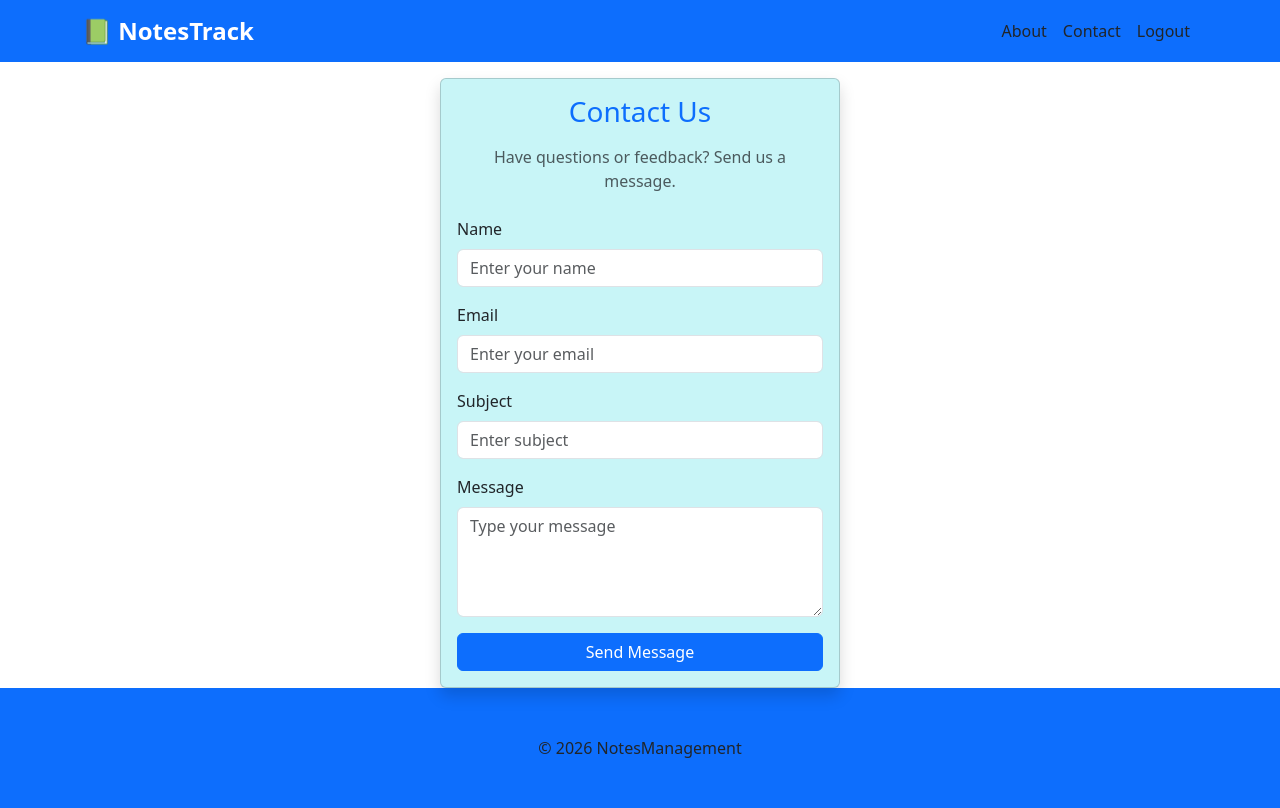
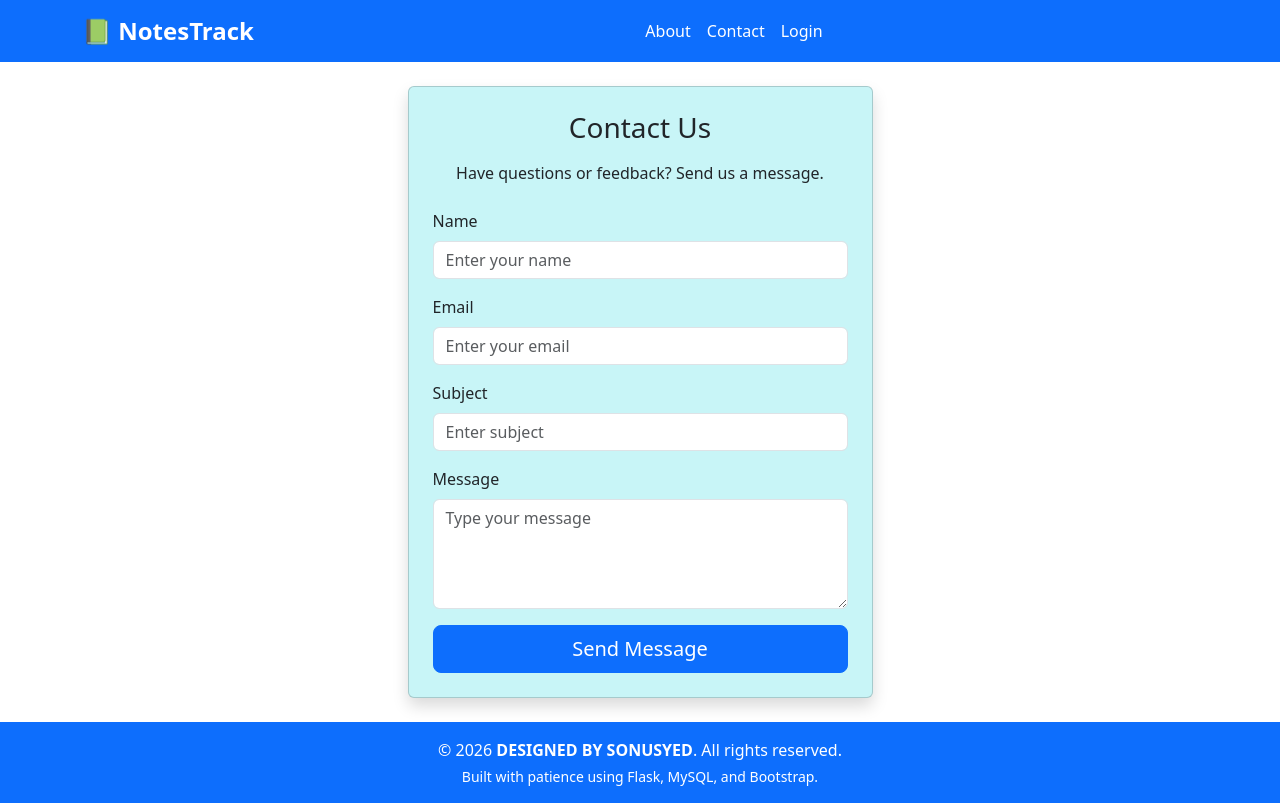
Before and after one commit to syedsonu1412-gif/NotesManagementapp, a Flask app: page /contact in a window 1280 px wide. Run offline with Flask 3, Linux system fonts and the light colour scheme.

Commit message:
Update contact page title and layout

```diff
--- a/templates/contact.html
+++ b/templates/contact.html
@@ -3,48 +3,74 @@
 
 <head>
     <meta charset="UTF-8">
-    <title>Contact | NotesManagement</title>
+    <title>Contact | NotesTrack</title>
+    <meta name="viewport" content="width=device-width, initial-scale=1">
     <link href="https://cdn.jsdelivr.net/npm/bootstrap@5.3.2/dist/css/bootstrap.min.css" rel="stylesheet">
+
+    <style>
+        /* Center navbar links in collapsed menu */
+        .navbar-collapse {
+            text-align: center;
+        }
+
+        .navbar-nav {
+            flex-direction: column; /* stack vertically on mobile */
+        }
+
+        @media(min-width: 992px) {
+            .navbar-nav {
+                flex-direction: row; /* horizontal on desktop */
+                text-align: left;
+            }
+        }
+    </style>
 </head>
 
-<body>
+<body class="d-flex flex-column min-vh-100">
 
     <!-- Navbar -->
     <nav class="navbar navbar-expand-lg navbar-dark bg-primary">
         <div class="container">
-            <a class="navbar-brand fw-bold fs-4" href="{{ url_for('viewall') }}">
-                📗 NotesTrack
-            </a>
+            <a class="navbar-brand fw-bold fs-4" href="{{ url_for('viewall') }}">📗 NotesTrack</a>
 
-            <div class="navbar-nav">
-                <a class="nav-link text-dark" href="{{ url_for('about') }}">About</a>
-                <a class="nav-link text-dark" href="{{ url_for('contact') }}">Contact</a>
-                <a class="nav-link text-dark" href="{{ url_for('logout') }}">Logout</a>
+            <button class="navbar-toggler" type="button" data-bs-toggle="collapse" data-bs-target="#navbarNav"
+                aria-controls="navbarNav" aria-expanded="false" aria-label="Toggle navigation">
+                <span class="navbar-toggler-icon"></span>
+            </button>
+
+            <div class="collapse navbar-collapse" id="navbarNav">
+                <ul class="navbar-nav mx-auto text-center">
+                    <li class="nav-item"><a class="nav-link text-white" href="{{ url_for('about') }}">About</a></li>
+                    <li class="nav-item"><a class="nav-link active text-white" href="{{ url_for('contact') }}">Contact</a></li>
+                    {% if session.get('username') %}
+                    <li class="nav-item"><a class="nav-link text-white" href="{{ url_for('logout') }}">Logout</a></li>
+                    {% else %}
+                    <li class="nav-item"><a class="nav-link text-white" href="{{ url_for('login') }}">Login</a></li>
+                    {% endif %}
+                </ul>
             </div>
         </div>
     </nav>
 
     <!-- Contact Section -->
-    <div class="row justify-content-center">
-        <div class="col-md-8 col-lg-6">
-            <div class="container flex-grow-1 d-flex justify-content-center align-items-center mt-3">
-                <div class="card shadow p-3" style="width: 400px; background-color:#c8f5f7;">
-
-                    <h3 class="text-center text-primary mb-3">Contact Us</h3>
-                    <p class="text-center text-muted mb-4">
+    <main class="container flex-grow-1 py-4 d-flex justify-content-center align-items-start">
+        <div class="col-12 col-md-8 col-lg-5">
+            <div class="card shadow p-4" style="background-color:#c8f5f7;">
+                <h3 class="text-center mb-3">Contact Us</h3>
+                <p class="text-center text-dark mb-4">
                     Have questions or feedback? Send us a message.
                 </p>
 
-                    <!-- 🔹 FLASH MESSAGE -->
+                <!-- Flash Messages -->
                 {% with messages = get_flashed_messages(with_categories=true) %}
                 {% for category, message in messages %}
-                    <div class="alert alert-{{ category }} text-center">
+                <div class="alert alert-{{ category }} text-center" role="alert">
                     {{ message }}
                 </div>
                 {% endfor %}
                 {% endwith %}
 
-                    <!-- 🔹 FORM FIXED -->
+                <!-- Contact Form -->
                 <form method="POST">
                     <div class="mb-3">
                         <label class="form-label">Name</label>
@@ -53,8 +79,7 @@
 
                     <div class="mb-3">
                         <label class="form-label">Email</label>
-                            <input type="email" name="email" class="form-control" placeholder="Enter your email"
-                                required>
+                        <input type="email" name="email" class="form-control" placeholder="Enter your email" required>
                     </div>
 
                     <div class="mb-3">
@@ -69,22 +94,23 @@
                     </div>
 
                     <div class="d-grid">
-                            <button type="submit" class="btn btn-primary">
-                                Send Message
-                            </button>
+                        <button type="submit" class="btn btn-primary btn-lg">Send Message</button>
                     </div>
                 </form>
 
             </div>
         </div>
-        </div>
-    </div>
+    </main>
 
     <!-- Footer -->
-    <footer class="bg-primary text-dark mt-auto py-5">
-        <div class="container text-center">© 2026 NotesManagement</div>
+    <footer class="bg-primary text-white py-3 mt-auto">
+        <div class="container text-center">
+            <p class="mb-1">© 2026 <strong>DESIGNED BY SONUSYED</strong>. All rights reserved.</p>
+            <p class="small mb-0">Built with patience using Flask, MySQL, and Bootstrap.</p>
+        </div>
     </footer>
 
+    <script src="https://cdn.jsdelivr.net/npm/bootstrap@5.3.2/dist/js/bootstrap.bundle.min.js"></script>
 </body>
 
 </html>
```
Lines whose indentation alone changed are shown as unchanged.
